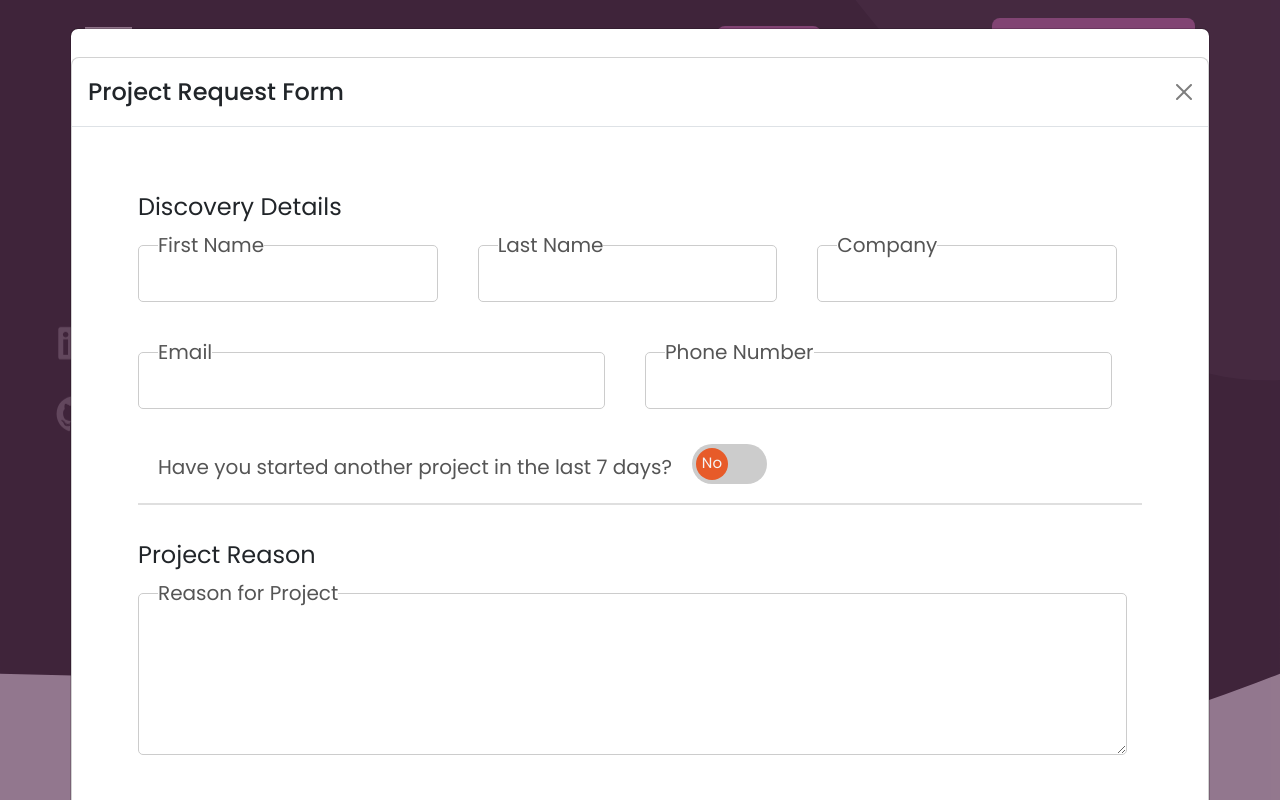
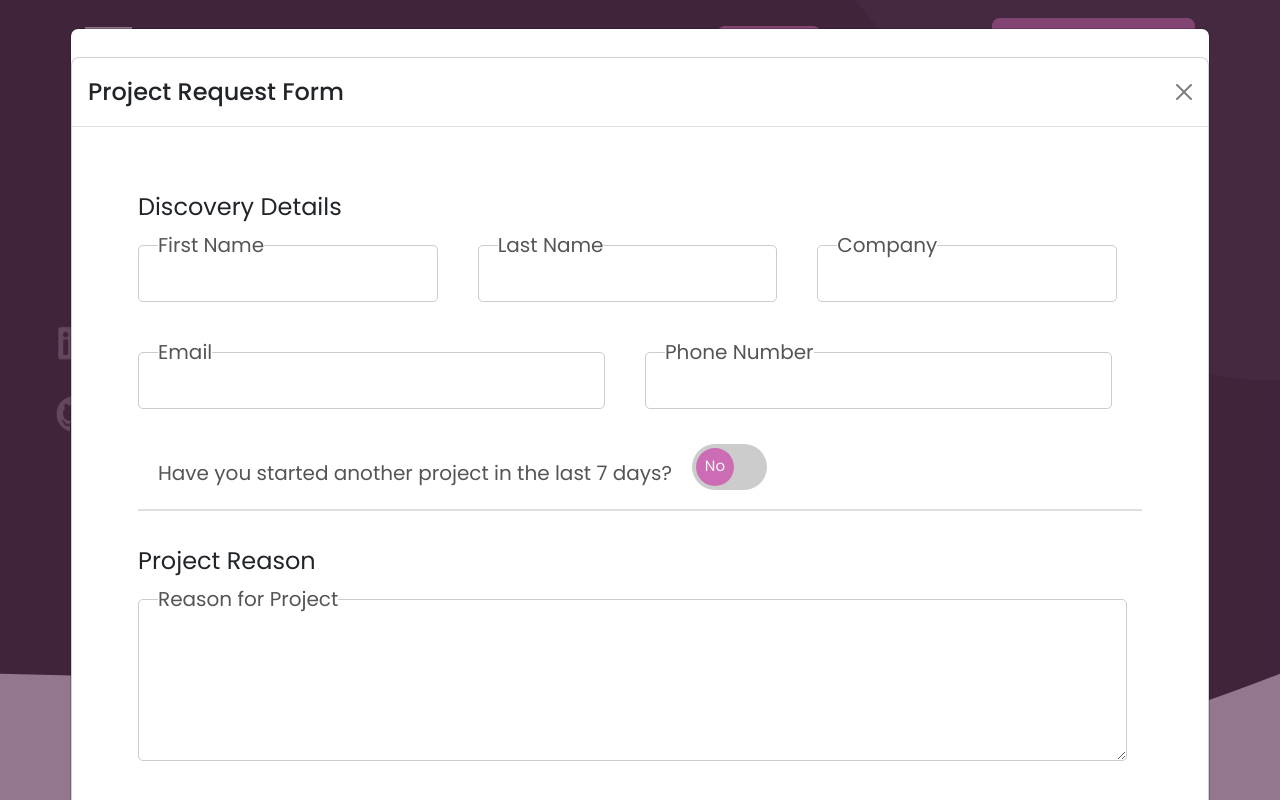
Before and after one commit to tektechnologies/craigbarkley, a React (Create React App) app: page / in a window 1280 px wide. Both pictures are taken after a click on the element "New Project Request". Shown: the top 800 px of the page. Built offline with nearby package versions, Linux system fonts and the light colour scheme.

Commit message:
update form styles

```diff
--- a/src/App.css
+++ b/src/App.css
@@ -96,7 +96,7 @@ form {
   position: relative;
   display: inline-block;
   width: 75px;
-  height: 40px;
+  height: 46px;
   background-color: #ccc;
   border-radius: 34px;
   transition: background-color 0.3s;
@@ -108,21 +108,21 @@ form {
   position: absolute;
   content: "No";
   font-size: 15px;
-  height: 32px;
-  width: 32px;
+  height: 38px;
+  width: 38px;
   left: 4px;
   bottom: 4px;
-  background-color: #e75b29;
+  background-color: rgb(203,108,181);
   color: whitesmoke;
   border-radius: 50%;
   text-align: center;
-  line-height: 30px;
+  line-height: 35px;
   transition: transform 0.3s, content 0.3s;
 }
 
 /* Change background color when checked */
 .toggle input:checked + .slider {
-  background-color: #2196f3;
+  background-color: rgba(244, 16, 191, 0.575);
 }
 
 .position-toggle {
@@ -132,7 +132,8 @@ form {
 
 /* Move the circle and change text when checked */
 .toggle input:checked + .slider:before {
-  transform: translateX(35px);
+  transform: translateX(30px);
+  background-color: rgb(167, 2, 128);
   content: "Yes";
 }
 /* -------------------------toggle-end-------------------- */
@@ -146,14 +147,14 @@ textarea {
   height: 75px;
   font-size: 24px;
   color: whitesmoke;
-  background-color: #3a716c;
+  background-color: rgb(118, 27, 97);
   border-radius: 5px;
   border: none;
 }
 
 .color-alert {
   font-weight: bold;
-  color: #e75b29;
+  color: rgb(203,108,181);
   margin-top: 5px;
 }
 
--- a/src/components/SelectedProjectForm/SelectedProjectForm.js
+++ b/src/components/SelectedProjectForm/SelectedProjectForm.js
@@ -206,18 +206,14 @@ const SelectedProjectForm = (props) => {
 
                 <FontAwesomeIcon
                   icon={faCircleExclamation}
-                  style={{ height: "40px", color: "#E75B29" }}
+                  style={{ height: "40px", color: "rgb(203,108,181)" }}
                 />
                 <h2 className="color-alert">ELECTRONIC DEVICES</h2>
 
-                <p>
+                <h1 style={{ height: "40px", color: "rgb(203,108,181)" }}>
                 Lets build  TEK!
-                </p>
+                </h1>
 
-                <h2>Signature</h2>
-                <div className="signature-div">
-                  <p>Tap To Sign</p>
-                </div>
                 <button className="next-button">Submit</button>
               </form>
             </div>
```
